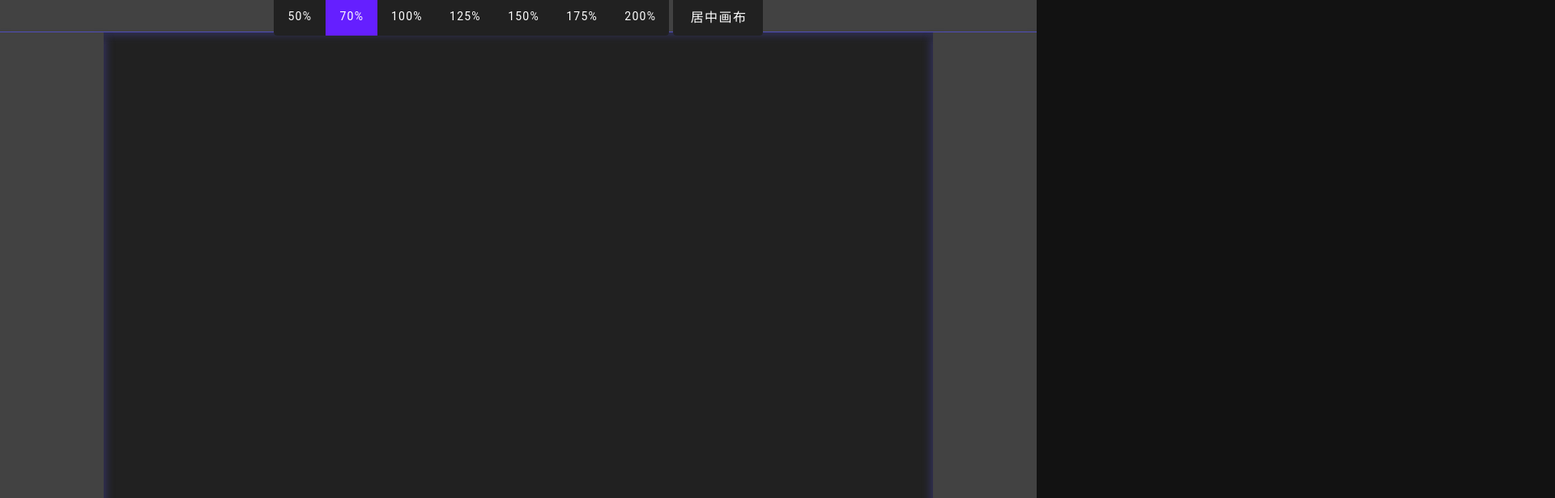
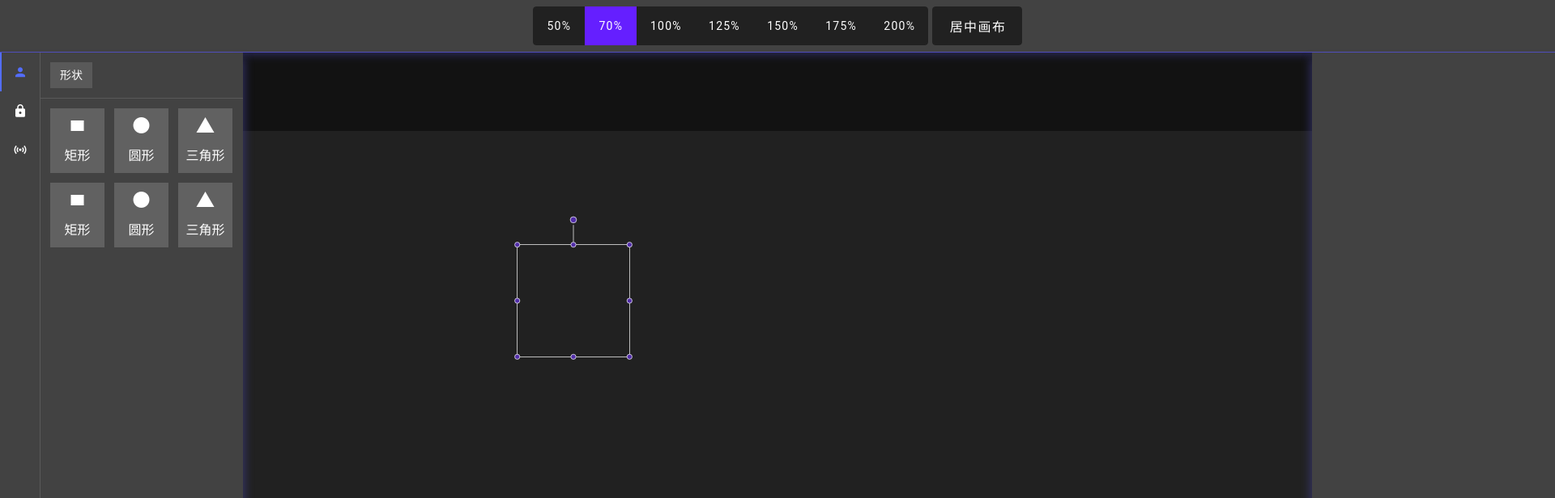
Before and after one commit to Mapotato-Ma/web-editor, a Vue app: page / in a window 1280 px wide. Shown: the top 616 px of the page at 81% size, 1920 px wide, since content can reach past the window. Built offline with nearby package versions, Linux system fonts and the light colour scheme.

Commit message:
feat:组件库布局初始化，拖拽框组件初始化，调整整体样式

```diff
--- a/src/assets/base.less
+++ b/src/assets/base.less
@@ -14,6 +14,8 @@ html,
 body {
   width: 100%;
   height: 100%;
+  min-width: 1920px;
+  min-height: 1080px;
   overflow: hidden !important;
 }
 
--- a/src/assets/main.less
+++ b/src/assets/main.less
@@ -1 +1,5 @@
 @import './base.less';
+
+:root {
+  --header-bar-height: 65px;
+}
--- /dev/null
+++ b/src/components/com-components/drag-box/drag-box.vue
@@ -0,0 +1,159 @@
+<template>
+  <div class="drag-box">
+    <div class="db-rotate"></div>
+    <DBDrag />
+  </div>
+</template>
+
+<script lang="ts" setup>
+import { filter, fromEvent, tap } from 'rxjs';
+import { onMounted } from 'vue';
+import { createVNode } from 'vue';
+
+enum E_Direction {
+  左上 = '左上',
+  中上 = '中上',
+  右上 = '右上',
+  左中 = '左中',
+  右中 = '右中',
+  左下 = '左下',
+  中下 = '中下',
+  右下 = '右下'
+}
+
+const dragMap = {
+  [E_Direction.左上]: { class: 'db-drag-top-left' },
+  [E_Direction.中上]: { class: 'db-drag-top-center' },
+  [E_Direction.右上]: { class: 'db-drag-top-right' },
+  [E_Direction.左中]: { class: 'db-drag-center-left' },
+  [E_Direction.右中]: { class: 'db-drag-center-right' },
+  [E_Direction.左下]: { class: 'db-drag-bottom-left' },
+  [E_Direction.中下]: { class: 'db-drag-bottom-center' },
+  [E_Direction.右下]: { class: 'db-drag-bottom-right' }
+};
+
+onMounted(() => {
+  const operateDom = Array.from(document.getElementsByClassName('db-drag'));
+  const mousemove$ = fromEvent<MouseEvent>(document, 'mousemove');
+  operateDom.forEach((element) => {
+    fromEvent<MouseEvent>(element, 'mousedown').subscribe(() =>
+      element.setAttribute('drag-active', 'true')
+    );
+    fromEvent<MouseEvent>(document, 'mouseup').subscribe(() =>
+      element.removeAttribute('drag-active')
+    );
+  });
+  if (operateDom.length > 0) {
+    mousemove$
+      .pipe(
+        tap((e) => e.preventDefault()),
+        filter(() => operateDom.some((element) => element.getAttribute('drag-active')))
+      )
+      .subscribe(({ movementX, movementY }) => {
+        console.log(
+          '🚀 ~ drag-box.vue ~ 49行\n',
+          operateDom
+            .find((element) => element.getAttribute('drag-active'))
+            ?.getAttribute('direction'),
+          movementX,
+          movementY
+        );
+      });
+  }
+});
+
+const DBDrag = () =>
+  Object.values(E_Direction).map((key) =>
+    createVNode('div', { class: ['db-drag', dragMap[E_Direction[key]].class], direction: key })
+  );
+</script>
+
+<style lang="less" scoped>
+.drag-box {
+  position: absolute;
+  top: 0;
+  left: 0;
+  width: 100%;
+  height: 100%;
+  .db-rotate {
+    cursor:
+      url(cursor-rotate.svg) 15 15,
+      pointer;
+    position: absolute;
+    top: -50px;
+    left: 50%;
+    transform: translateX(-50%);
+    width: 12px;
+    height: 12px;
+    background: #512da8;
+    border: 1px solid #fff;
+    border-radius: 50%;
+    &::after {
+      content: '';
+      position: absolute;
+      top: 14px;
+      left: 50%;
+      transform: translateX(-50%);
+      width: 1px;
+      height: 30px;
+      background: #fff;
+    }
+  }
+  :deep(.db-drag) {
+    position: absolute;
+    width: 10px;
+    height: 10px;
+    border-radius: 5px;
+    background: #512da8;
+    border: 1px solid #fff;
+    &-top-left {
+      cursor: nwse-resize;
+      top: 0;
+      left: 0;
+      transform: translate(-50%, -50%);
+    }
+    &-top-center {
+      cursor: ns-resize;
+      top: 0;
+      left: 50%;
+      transform: translate(-50%, -50%);
+    }
+    &-top-right {
+      cursor: nesw-resize;
+      top: 0;
+      left: 100%;
+      transform: translate(-50%, -50%);
+    }
+    &-center-left {
+      cursor: ew-resize;
+      top: 50%;
+      left: 0;
+      transform: translate(-50%, -50%);
+    }
+    &-center-right {
+      cursor: ew-resize;
+      top: 50%;
+      left: 100%;
+      transform: translate(-50%, -50%);
+    }
+    &-bottom-left {
+      cursor: nesw-resize;
+      top: 100%;
+      left: 0;
+      transform: translate(-50%, -50%);
+    }
+    &-bottom-center {
+      cursor: ns-resize;
+      top: 100%;
+      left: 50%;
+      transform: translate(-50%, -50%);
+    }
+    &-bottom-right {
+      cursor: nwse-resize;
+      top: 100%;
+      left: 100%;
+      transform: translate(-50%, -50%);
+    }
+  }
+}
+</style>
--- /dev/null
+++ b/src/components/com-components/index.ts
@@ -0,0 +1 @@
+export { default as DragBox } from './drag-box/drag-box.vue';
--- a/src/components/layout-components/component-library/component-library.vue
+++ b/src/components/layout-components/component-library/component-library.vue
@@ -1,17 +1,146 @@
 <template>
-  <div class="component-library bg-grey-darken-3"></div>
+  <div class="component-library bg-grey-darken-3 d-flex flex-row">
+    <v-tabs v-model="tab" direction="vertical" color="indigo-accent-2">
+      <v-tab value="option-1" min-width="var(--v-tabs-height)">
+        <v-icon>mdi-account</v-icon>
+      </v-tab>
+      <v-tab value="option-2" min-width="var(--v-tabs-height)">
+        <v-icon>mdi-lock</v-icon>
+      </v-tab>
+      <v-tab value="option-3" min-width="var(--v-tabs-height)">
+        <v-icon>mdi-access-point</v-icon>
+      </v-tab>
+    </v-tabs>
+    <v-divider vertical></v-divider>
+    <v-window v-model="tab">
+      <v-window-item value="option-1" width="100%">
+        <v-chip class="ma-3" label text-color="white" rounded="0">形状</v-chip>
+        <v-divider></v-divider>
+        <v-sheet class="d-flex align-center flex-wrap pa-3" width="100%" color="grey-darken-3">
+          <v-sheet color="grey-darken-2">
+            <v-icon>mdi-rectangle</v-icon>
+            矩形
+          </v-sheet>
+          <v-sheet color="grey-darken-2">
+            <v-icon>mdi-circle</v-icon>
+            圆形
+          </v-sheet>
+          <v-sheet color="grey-darken-2">
+            <v-icon>mdi-triangle</v-icon>
+            三角形
+          </v-sheet>
+          <v-sheet color="grey-darken-2">
+            <v-icon>mdi-rectangle</v-icon>
+            矩形
+          </v-sheet>
+          <v-sheet color="grey-darken-2">
+            <v-icon>mdi-circle</v-icon>
+            圆形
+          </v-sheet>
+          <v-sheet color="grey-darken-2">
+            <v-icon>mdi-triangle</v-icon>
+            三角形
+          </v-sheet>
+        </v-sheet>
+      </v-window-item>
+      <v-window-item value="option-2">
+        <v-chip class="ma-3" label text-color="white" rounded="0">形状</v-chip>
+        <v-divider></v-divider>
+        <v-sheet class="d-flex align-center flex-wrap pa-3" width="100%" color="grey-darken-3">
+          <v-sheet color="grey-darken-2">
+            <v-icon>mdi-rectangle</v-icon>
+            矩形
+          </v-sheet>
+          <v-sheet color="grey-darken-2">
+            <v-icon>mdi-circle</v-icon>
+            圆形
+          </v-sheet>
+          <v-sheet color="grey-darken-2">
+            <v-icon>mdi-triangle</v-icon>
+            三角形
+          </v-sheet>
+          <v-sheet color="grey-darken-2">
+            <v-icon>mdi-rectangle</v-icon>
+            矩形
+          </v-sheet>
+          <v-sheet color="grey-darken-2">
+            <v-icon>mdi-circle</v-icon>
+            圆形
+          </v-sheet>
+          <v-sheet color="grey-darken-2">
+            <v-icon>mdi-triangle</v-icon>
+            三角形
+          </v-sheet>
+        </v-sheet>
+      </v-window-item>
+      <v-window-item value="option-3">
+        <v-chip class="ma-3" label text-color="white" rounded="0">形状</v-chip>
+        <v-divider></v-divider>
+        <v-sheet class="d-flex align-center flex-wrap pa-3" width="100%" color="grey-darken-3">
+          <v-sheet color="grey-darken-2">
+            <v-icon>mdi-rectangle</v-icon>
+            矩形
+          </v-sheet>
+          <v-sheet color="grey-darken-2">
+            <v-icon>mdi-circle</v-icon>
+            圆形
+          </v-sheet>
+          <v-sheet color="grey-darken-2">
+            <v-icon>mdi-triangle</v-icon>
+            三角形
+          </v-sheet>
+          <v-sheet color="grey-darken-2">
+            <v-icon>mdi-rectangle</v-icon>
+            矩形
+          </v-sheet>
+          <v-sheet color="grey-darken-2">
+            <v-icon>mdi-circle</v-icon>
+            圆形
+          </v-sheet>
+          <v-sheet color="grey-darken-2">
+            <v-icon>mdi-triangle</v-icon>
+            三角形
+          </v-sheet>
+        </v-sheet>
+      </v-window-item>
+    </v-window>
+  </div>
 </template>
 
-<script lang="ts" setup></script>
+<script lang="ts" setup>
+import { ref } from 'vue';
+
+const tab = ref('option-1');
+</script>
 
 <style lang="less" scoped>
 .component-library {
+  user-select: none;
   position: absolute;
-  top: 5vh;
+  top: var(--header-bar-height);
   left: 0;
   z-index: 2;
-  width: 10vw;
-  height: 95vh;
+  width: 300px;
+  height: calc(100% - var(--header-bar-height));
   box-shadow: 0 10px 10px 3px rgba(80, 78, 187, 0.408);
+  .v-window {
+    width: 100%;
+    height: 100%;
+    &-item > .v-sheet {
+      display: flex;
+      gap: 12px;
+      flex: 1;
+      cursor: pointer;
+      .v-sheet {
+        display: flex;
+        gap: 5px;
+        flex-direction: column;
+        align-items: center;
+        justify-content: space-evenly;
+        width: 67px;
+        height: 80px;
+      }
+    }
+  }
 }
 </style>
--- a/src/components/layout-components/draw-container/draw-container.vue
+++ b/src/components/layout-components/draw-container/draw-container.vue
@@ -11,13 +11,26 @@
       transform: drawContainerStore.transform,
       cursor: drawContainerStore.cursor
     }"
-  ></div>
+  >
+    <div
+      class="component"
+      :style="{
+        width: `${width}px`,
+        height: `${height}px`,
+        top: `${top}px`,
+        left: `${left}px`
+      }"
+    >
+      <drag-box></drag-box>
+    </div>
+  </div>
 </template>
 
 <script lang="ts" setup>
 import { onMounted, ref } from 'vue';
 import { DrawContainerEventController } from './draw-event-controller';
 import { useDrawContainerStore } from '@/stores';
+import { DragBox } from '@/components/com-components';
 // 画布容器
 const drawContainer = ref<HTMLElement>();
 // 画布store
@@ -32,6 +45,8 @@ onMounted(() => {
   // 居中画布
   drawContainerStore.centeredDrawContainer();
 });
+
+const [width, height, top, left] = [ref(200), ref(200), ref(200), ref(500)];
 </script>
 
 <style lang="less" scoped>
@@ -39,5 +54,9 @@ onMounted(() => {
   position: relative;
   transform-origin: center center;
   transition: transform 233ms;
+  .component {
+    position: absolute;
+    border: 1px solid #fff;
+  }
 }
 </style>
--- a/src/components/layout-components/property-panel/property-panel.vue
+++ b/src/components/layout-components/property-panel/property-panel.vue
@@ -7,11 +7,11 @@
 <style lang="less" scoped>
 .property-panel {
   position: absolute;
-  top: 5vh;
+  top: var(--header-bar-height);
   right: 0;
   z-index: 2;
-  width: 10vw;
-  height: 95vh;
+  width: 300px;
+  height: calc(100% - var(--header-bar-height));
   box-shadow: 0 10px 10px 3px rgba(80, 78, 187, 0.408);
 }
 </style>
--- a/src/components/layout-components/tool-bar/tool-bar.vue
+++ b/src/components/layout-components/tool-bar/tool-bar.vue
@@ -43,7 +43,7 @@ const selectZoom = (zoom: number) => {
   left: 0;
   z-index: 2;
   width: 100%;
-  height: 5vh;
+  height: var(--header-bar-height);
   display: flex;
   align-items: center;
   justify-content: center;
--- a/src/main.ts
+++ b/src/main.ts
@@ -9,22 +9,22 @@ import router from './router';
 // Vuetify
 import 'vuetify/styles';
 import { createVuetify } from 'vuetify';
-import { VBtnGroup, VBtn } from 'vuetify/components';
+import * as components from 'vuetify/components';
 // import * as directives from 'vuetify/directives';
-// import { aliases, mdi } from 'vuetify/iconsets/mdi';
+import { aliases, mdi } from 'vuetify/iconsets/mdi';
 import '@mdi/font/css/materialdesignicons.css'; // Ensure you are using css-loader
 const vuetify = createVuetify({
-  // icons: {
-  //   defaultSet: 'mdi',
-  //   aliases,
-  //   sets: {
-  //     mdi
-  //   }
-  // },
+  icons: {
+    defaultSet: 'mdi',
+    aliases,
+    sets: {
+      mdi
+    }
+  },
   theme: {
     defaultTheme: 'dark'
   },
-  components: { VBtnGroup, VBtn },
+  components,
   directives: {}
 });
 
```
Also changed, not shown: .prettierrc.json, public/cursor-rotate.svg (added).
